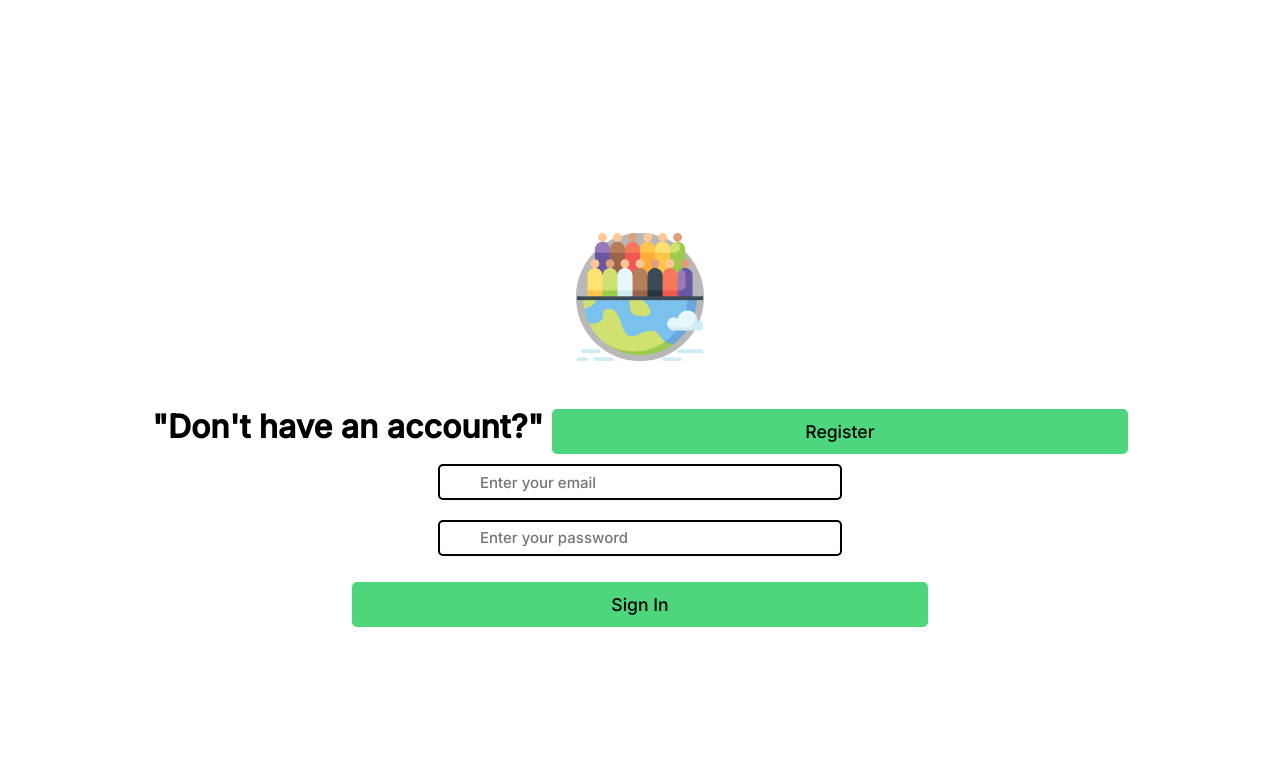
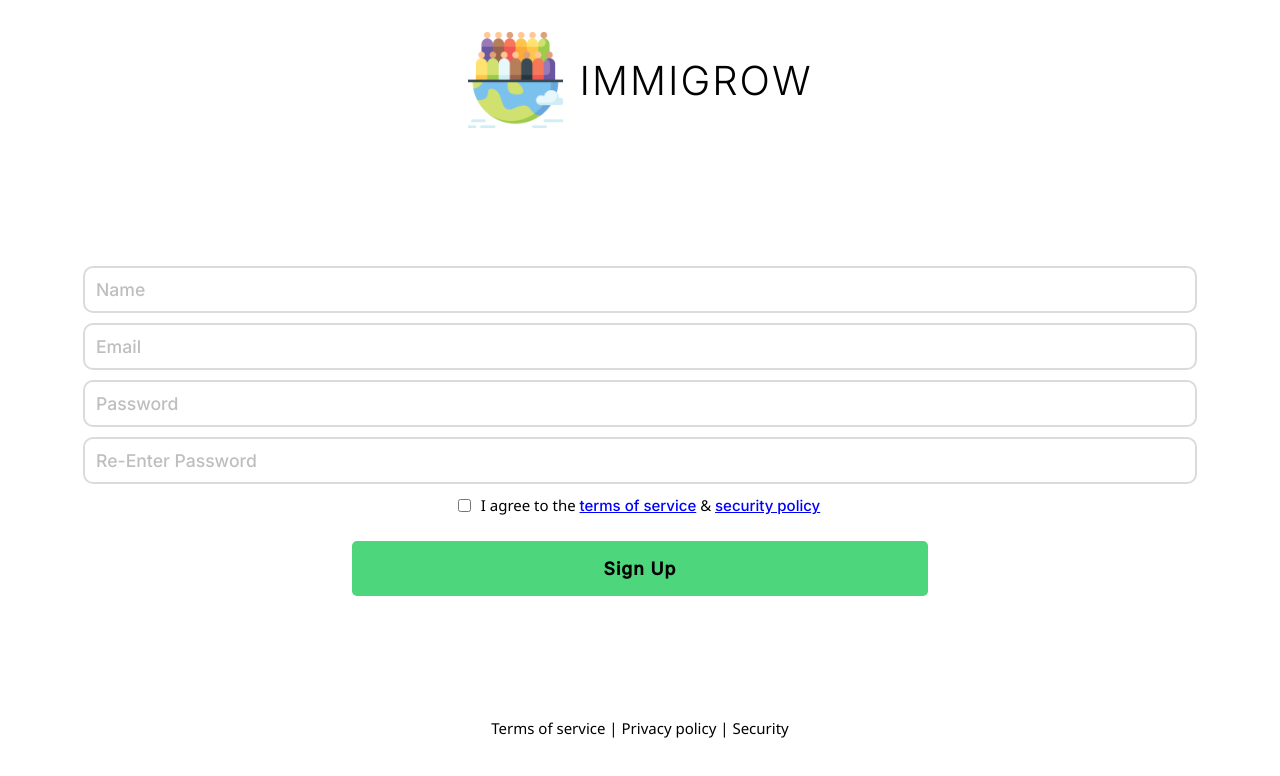
Before and after one commit to uwitdat/hackathon-immigrow-react, a React (Create React App) app: page /signup in a window 1280 px wide. Shown: the top 776 px of the page. Built offline with nearby package versions, Linux system fonts and the light colour scheme.

Commit message:
styling regen

```diff
--- a/src/components/HomePage/HomePage.css
+++ b/src/components/HomePage/HomePage.css
@@ -1,3 +1,7 @@
+.Content-container {
+  padding-bottom: 80px;
+}
+
 .Home-container {
   height: 100vh;
   display: flex;
--- a/src/components/HomePage/HomePage.js
+++ b/src/components/HomePage/HomePage.js
@@ -1,12 +1,9 @@
-
 import HomePageContent from '../HomePageContent/HomePageContent'
 import FooterBar from '../FooterBar/FooterBar'
 import DetailsHeaderSecond from "../DetailsHeaderSecond/DetailsHeaderSecond";
 import "./HomePage.css";
 
 const HomePage = () => {
-
-
   return (
 
     <div className='Content-container'>
--- a/src/components/LandingPage/LandingPage.css
+++ b/src/components/LandingPage/LandingPage.css
@@ -55,7 +55,7 @@
   border-radius: 10px;
   border: 1px solid transparent;
   width: 90vw;
-  padding: 0.9rem 0;
+  padding: 1rem 0;
   font-size: 1.1rem;
   letter-spacing: 1px;
   font-weight: bolder;
--- a/src/components/LandingPage/LandingPage.js
+++ b/src/components/LandingPage/LandingPage.js
@@ -1,154 +1,154 @@
-import React, { Component } from 'react';
-import { HiPaperAirplane } from 'react-icons/hi';
-import AuthPage from "../AuthPage/AuthPage";
-import { Route, Switch, Redirect } from 'react-router-dom';
-import UserDetailsPage from "../UserDetailsPage/UserDetailsPage";
-import HomePage from "../HomePage/HomePage";
-import MentorsPage from "../MentorsPage/MentorsPage";
-import CommunityEvents from "../CommunityEvents/CommunityEvents";
-import Forum from "../Forum/Forum";
+// import React, { Component } from 'react';
+// import { HiPaperAirplane } from 'react-icons/hi';
+// import AuthPage from "../AuthPage/AuthPage";
+// import { Route, Switch, Redirect } from 'react-router-dom';
+// import UserDetailsPage from "../UserDetailsPage/UserDetailsPage";
+// import HomePage from "../HomePage/HomePage";
+// import MentorsPage from "../MentorsPage/MentorsPage";
+// import CommunityEvents from "../CommunityEvents/CommunityEvents";
+// import Forum from "../Forum/Forum";
 
-class LandingPage extends Component {
-  state = {
-    user: null,
-  }
+// class LandingPage extends Component {
+//   state = {
+//     user: null,
+//   }
 
-  // if the user clicks signup/login (and is legit), put the user in state.
-  setUserInState = (incomingUserData) => {
-    this.setState({ user: incomingUserData })
-  }
+//   // if the user clicks signup/login (and is legit), put the user in state.
+//   setUserInState = (incomingUserData) => {
+//     this.setState({ user: incomingUserData })
+//   }
 
-  // when the page refreshes, check localStorage for the user jwt token
-  componentDidMount() {
-    let token = localStorage.getItem('token')
-    if (token) {
-      // YOU DO: check expiry!
-      let userDoc = JSON.parse(atob(token.split('.')[1])).user // decode jwt token
-      this.setState({ user: userDoc })
-    }
-  }
+//   // when the page refreshes, check localStorage for the user jwt token
+//   componentDidMount() {
+//     let token = localStorage.getItem('token')
+//     if (token) {
+//       // YOU DO: check expiry!
+//       let userDoc = JSON.parse(atob(token.split('.')[1])).user // decode jwt token
+//       this.setState({ user: userDoc })
+//     }
+//   }
 
-  render() {
-    return (
-      <main className="Signup-container">
-        {this.state.user ?
-          <Switch>
-            <Route path='/details' render={(props) => (
-              <UserDetailsPage {...props} />
-            )} />
-            <Route path='/homepage' render={(props) => (
-              <HomePage {...props} />
-            )} />
-            <Route path='/mentors' render={(props) => (
-              <MentorsPage {...props} />
-            )} />
-            <Route path='/meetups' render={(props) => (
-              <CommunityEvents {...props} />
-            )} />
-            <Route path='/forum' render={(props) => (
-              <Forum {...props} />
-            )} />
-            <Redirect to="/homepage" />
-          </Switch>
-          :
-          <AuthPage setUserInState={this.setUserInState} />
-        }
-      </main>
-    );
-  }
-}
+//   render() {
+//     return (
+//       <main className="Signup-container">
+//         {this.state.user ?
+//           <Switch>
+//             <Route path='/details' render={(props) => (
+//               <UserDetailsPage {...props} />
+//             )} />
+//             <Route path='/homepage' render={(props) => (
+//               <HomePage {...props} />
+//             )} />
+//             <Route path='/mentors' render={(props) => (
+//               <MentorsPage {...props} />
+//             )} />
+//             <Route path='/meetups' render={(props) => (
+//               <CommunityEvents {...props} />
+//             )} />
+//             <Route path='/forum' render={(props) => (
+//               <Forum {...props} />
+//             )} />
+//             <Redirect to="/homepage" />
+//           </Switch>
+//           :
+//           <AuthPage setUserInState={this.setUserInState} />
+//         }
+//       </main>
+//     );
+//   }
+// }
+
+// export default LandingPage;
+
+import "./LandingPage.css";
+import { useContext, useState } from "react";
+import { UserContext } from "../UserContext/UserContext";
+import { useHistory } from "react-router-dom";
+
+const LandingPage = () => {
+  const { user, setUser } = useContext(UserContext);
+
+  const [name, setName] = useState("");
+  const [email, setEmail] = useState("");
+  const [password, setPassword] = useState("");
+  const history = useHistory();
+
+  const handleSubmitUser = (e) => {
+    e.preventDefault();
+    setUser({
+      ...user,
+      name: name,
+      email: email,
+      password: password
+    });
+    history.push("/details");
+  };
+
+  return (
+    <div className="LandingPage-container">
+
+      <div className="Login-container">
+
+        <div className='logo-title'>
+
+          <div className="Login-logo">
+            <img style={{ height: '6rem' }} alt='logo' src='imigrow.png'></img>
+          </div>
+          <div className='LandingPage-title-container'>
+            <h1 className='LandingPage-h1'>IMMIGROW</h1>
+          </div>
+        </div>
+
+        <div className='form-container'>
+          <form onSubmit={handleSubmitUser}>
+            <input
+              className="Login-input"
+              type="text"
+              placeholder="Name"
+              value={name}
+              onChange={(e) => setName(e.target.value)}
+              required={true}
+            />
+            <input
+              className="Login-input"
+              type="email"
+              placeholder="Email"
+              value={email}
+              onChange={(e) => setEmail(e.target.value)}
+              required={true}
+            />
+            <input
+              className="Login-input"
+              type="password"
+              placeholder="Password"
+              value={password}
+              onChange={(e) => setPassword(e.target.value)}
+              required={true}
+            />
+            <input
+              className="Login-input"
+              type="password"
+              placeholder="Re-Enter Password"
+
+              required={true}
+            />
+            <div className='terms-agree'>
+              <input type='checkbox' id="box" />
+              <p>I agree to the <span id='link'>terms of service</span> & <span id='link'>security policy</span></p>
+            </div>
+
+            <button type="submit" className="Login-btn">
+              Sign Up
+            </button>
+          </form>
+        </div>
+        <div className='policy'>
+          <p>Terms of service | Privacy policy | Security</p>
+
+        </div>
+      </div>
+    </div>
+  );
+};
 
 export default LandingPage;
-
-// import "./LandingPage.css";
-// import { useContext, useState } from "react";
-// import { UserContext } from "../UserContext/UserContext";
-// import { useHistory } from "react-router-dom";
-
-// const LandingPage = () => {
-//   const { user, setUser } = useContext(UserContext);
-
-//   const [name, setName] = useState("");
-//   const [email, setEmail] = useState("");
-//   const [password, setPassword] = useState("");
-//   const history = useHistory();
-
-//   const handleSubmitUser = (e) => {
-//     e.preventDefault();
-//     setUser({
-//       ...user,
-//       name: name,
-//       email: email,
-//       password: password
-//     });
-//     history.push("/details");
-//   };
-
-//   return (
-//     <div className="LandingPage-container">
-
-//       <div className="Login-container">
-
-//         <div className='logo-title'>
-
-//           <div className="Login-logo">
-//             <img style={{ height: '6rem' }} alt='logo' src='imigrow.png'></img>
-//           </div>
-//           <div className='LandingPage-title-container'>
-//             <h1 className='LandingPage-h1'>IMMIGROW</h1>
-//           </div>
-//         </div>
-
-//         <div className='form-container'>
-//           <form onSubmit={handleSubmitUser}>
-//             <input
-//               className="Login-input"
-//               type="text"
-//               placeholder="Name"
-//               value={name}
-//               onChange={(e) => setName(e.target.value)}
-//               required={true}
-//             />
-//             <input
-//               className="Login-input"
-//               type="email"
-//               placeholder="Email"
-//               value={email}
-//               onChange={(e) => setEmail(e.target.value)}
-//               required={true}
-//             />
-//             <input
-//               className="Login-input"
-//               type="password"
-//               placeholder="Password"
-//               value={password}
-//               onChange={(e) => setPassword(e.target.value)}
-//               required={true}
-//             />
-//             <input
-//               className="Login-input"
-//               type="password"
-//               placeholder="Re-Enter Password"
-
-//               required={true}
-//             />
-//             <div className='terms-agree'>
-//               <input type='checkbox' id="box" />
-//               <p>I agree to the <span id='link'>terms of service</span> & <span id='link'>security policy</span></p>
-//             </div>
-
-//             <button type="submit" className="Login-btn">
-//               Sign Up
-//             </button>
-//           </form>
-//         </div>
-//         <div className='policy'>
-//           <p>Terms of service | Privacy policy | Security</p>
-
-//         </div>
-//       </div>
-//     </div>
-//   );
-// };
-
-// export default LandingPage;
--- a/src/components/Map/Map.module.css
+++ b/src/components/Map/Map.module.css
@@ -1,17 +1,16 @@
 body {
   margin: 0;
-    font-family: -apple-system, BlinkMacSystemFont, 'Segoe UI', 'Roboto', 'Oxygen',
-      'Ubuntu', 'Cantarell', 'Fira Sans', 'Droid Sans', 'Helvetica Neue',
+  font-family: -apple-system, BlinkMacSystemFont, "Segoe UI", "Roboto", "Oxygen",
+    "Ubuntu", "Cantarell", "Fira Sans", "Droid Sans", "Helvetica Neue",
     sans-serif;
   -webkit-font-smoothing: antialiased;
   -moz-osx-font-smoothing: grayscale;
 }
 
 code {
-    font-family: source-code-pro, Menlo, Monaco, Consolas, 'Courier New',
+  font-family: source-code-pro, Menlo, Monaco, Consolas, "Courier New",
     monospace;
 }
-
 
 .search {
   position: absolute;
@@ -29,7 +28,7 @@ body {
   width: 100%;
 }
 
-  input {
+/* input {
     color: black;
     width: 50%;
     height: 50%;
@@ -47,16 +46,16 @@ body {
   input:hover {
     background-color: white;
     color: black;
-  }
+  } */
 
 p {
   font-size: 15px;
-  font-family:'Segoe UI', Tahoma, Geneva, Verdana, sans-serif;
+  font-family: "Segoe UI", Tahoma, Geneva, Verdana, sans-serif;
   padding: 2px;
 }
 
 .info {
-  box-shadow: 0 4px 8px 0 rgba(0,0,0,0.2);
+  box-shadow: 0 4px 8px 0 rgba(0, 0, 0, 0.2);
   transition: 0.3s;
   padding: 2px;
 }
--- /dev/null
+++ b/src/components/MentorsPage/MentorsPage.css
@@ -0,0 +1,3 @@
+.padding-extra {
+  padding-bottom: 80px;
+}
--- a/src/components/MentorsPage/MentorsPage.js
+++ b/src/components/MentorsPage/MentorsPage.js
@@ -3,6 +3,7 @@ import Mentor from "../Mentor/Mentor";
 import axios from "axios";
 import FooterBar from "../FooterBar/FooterBar";
 import DetailsHeader from "../DetailsHeader/DetailsHeader";
+import './MentorsPage.css'
 
 const MentorsPage = () => {
   const [mentors, setMentors] = useState([]);
@@ -18,7 +19,7 @@ const MentorsPage = () => {
   }, []);
 
   return (
-    <div>
+    <div className='padding-extra'>
       <DetailsHeader />
       {mentors.map((mentor) => (
         <Mentor key={mentor._id} mentor={mentor} />
--- a/src/components/SignupPage/SignupPage.css
+++ b/src/components/SignupPage/SignupPage.css
@@ -62,9 +62,10 @@
   background-color: rgb(77, 214, 123);
   border-radius: 5px;
   width: 45vw;
-  padding: 0.7rem 0;
+  padding: 0.9rem 0;
   font-size: 1.1rem;
   margin-top: 1rem;
+  font-weight: 500;
 }
 
 .signup {
--- a/src/components/SignupPage/SignupPage.js
+++ b/src/components/SignupPage/SignupPage.js
@@ -1,5 +1,4 @@
 import React from 'react'
-
 import { Link } from 'react-router-dom'
 import './SignupPage.css'
 
@@ -20,8 +19,8 @@ const SignupPage = () => {
             <div className='Signup-lan-container'>
                 <div id="google_translate_element"></div>
             </div>
-            <Link to='/details'>
-                <button className='Signup-btn'>Get Started</button>
+            <Link to='/signup'>
+                <button className='Login-btn'>Get Started</button>
             </Link>
 
         </div>
--- a/src/components/UserDetailsPage/UserDetailsPage.js
+++ b/src/components/UserDetailsPage/UserDetailsPage.js
@@ -51,7 +51,7 @@ const UserDetailsPage = () => {
       <div className='text-info-User'>
         <p className='Details-txt'>Hi,</p>
         <p className='Details-txt margin-btn'>{user.name}!</p>
-        <p className='margin-btn'>Welcome to Immigrow! Please fill out a short bio so we can better connect you with others in your community.</p>
+        <p className='margin-btn bio-txt'>Welcome to Immigrow! Please fill out a short bio so we can better connect you with others in your community.</p>
         <p className='Details-txt margin-btn'>Bio</p>
       </div>
       <div className="UserDetails-form-container">
@@ -69,7 +69,7 @@ const UserDetailsPage = () => {
             <p>{char}/200 characters</p>
 
           </div>
-          <button type="submit" className="Login-btn">
+          <button type="submit" className="Login-btn long">
             Submit
           </button>
         </form>
--- a/src/styles.css
+++ b/src/styles.css
@@ -2,10 +2,6 @@
   padding: 0;
   margin: 0;
   font-family: "Inter", sans-serif;
-}
-
-body {
-  padding-bottom: 80px;
 }
 
 .App {
```
Also changed, not shown: src/components/UserDetailsPage/UserDetails.css (+15 -2 lines). Lines whose indentation alone changed are shown as unchanged.
